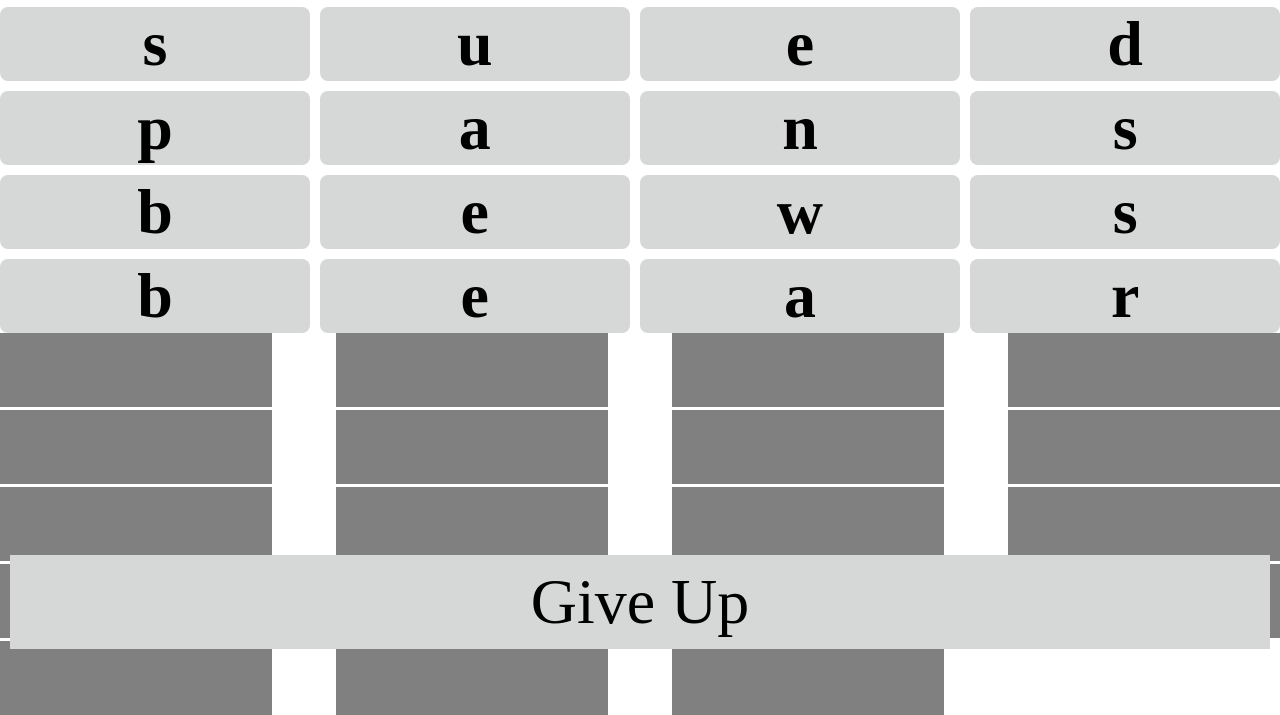
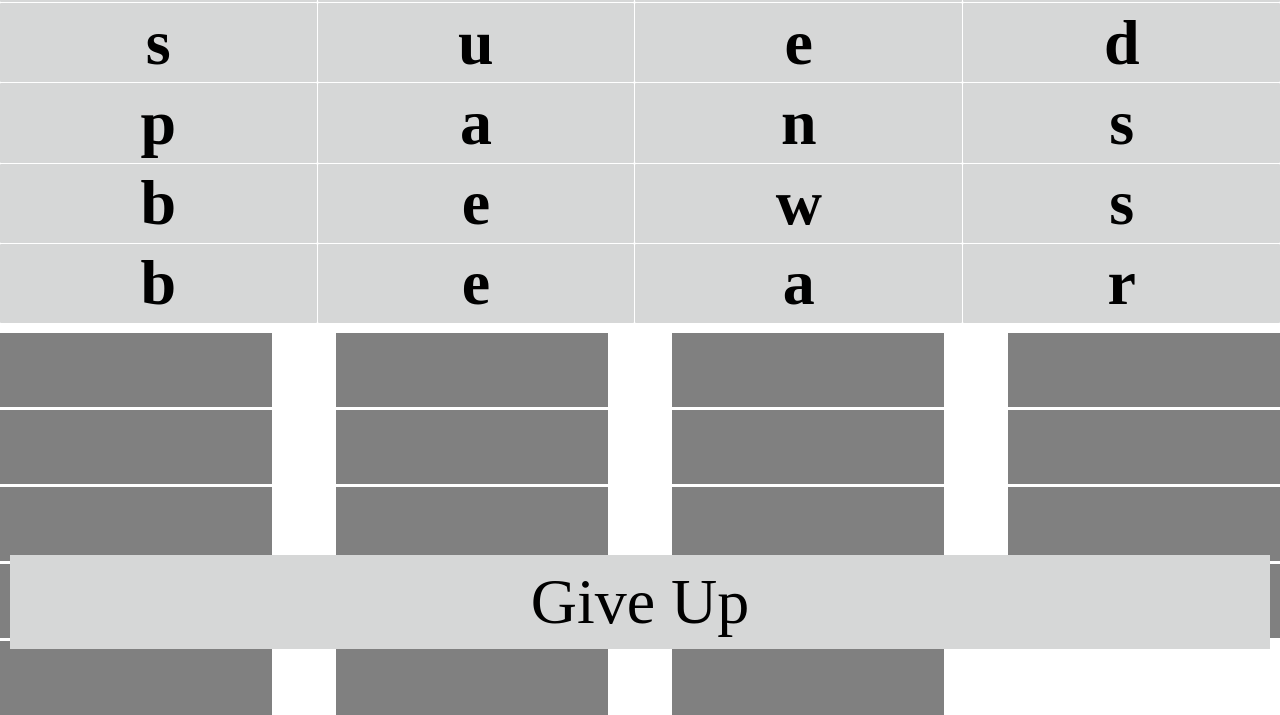
Before and after one commit to maksovnik/Threadwords, a plain HTML site: page index.html in a window 1280 px wide. Shown: the part 151-866 px from the top of the page. Drawn offline with Linux system fonts and the light colour scheme.

Commit message:
fixed spacing

```diff
--- a/styles.css
+++ b/styles.css
@@ -9,7 +9,7 @@ body {
   background-color: #ffffff;
   padding: 0px;
   height: 50vh;
-  grid-gap: 10px;
+  grid-gap: 1px;
 }
 .grid-item {
   background-color: #d6d7d7;
@@ -17,7 +17,7 @@ body {
   display: flex;
   justify-content: center;
   align-items: center;
-  border-radius: 8px;
+  border-radius: 1px;
   font-weight: bold;
   font-size: 5vw;
 }
```
